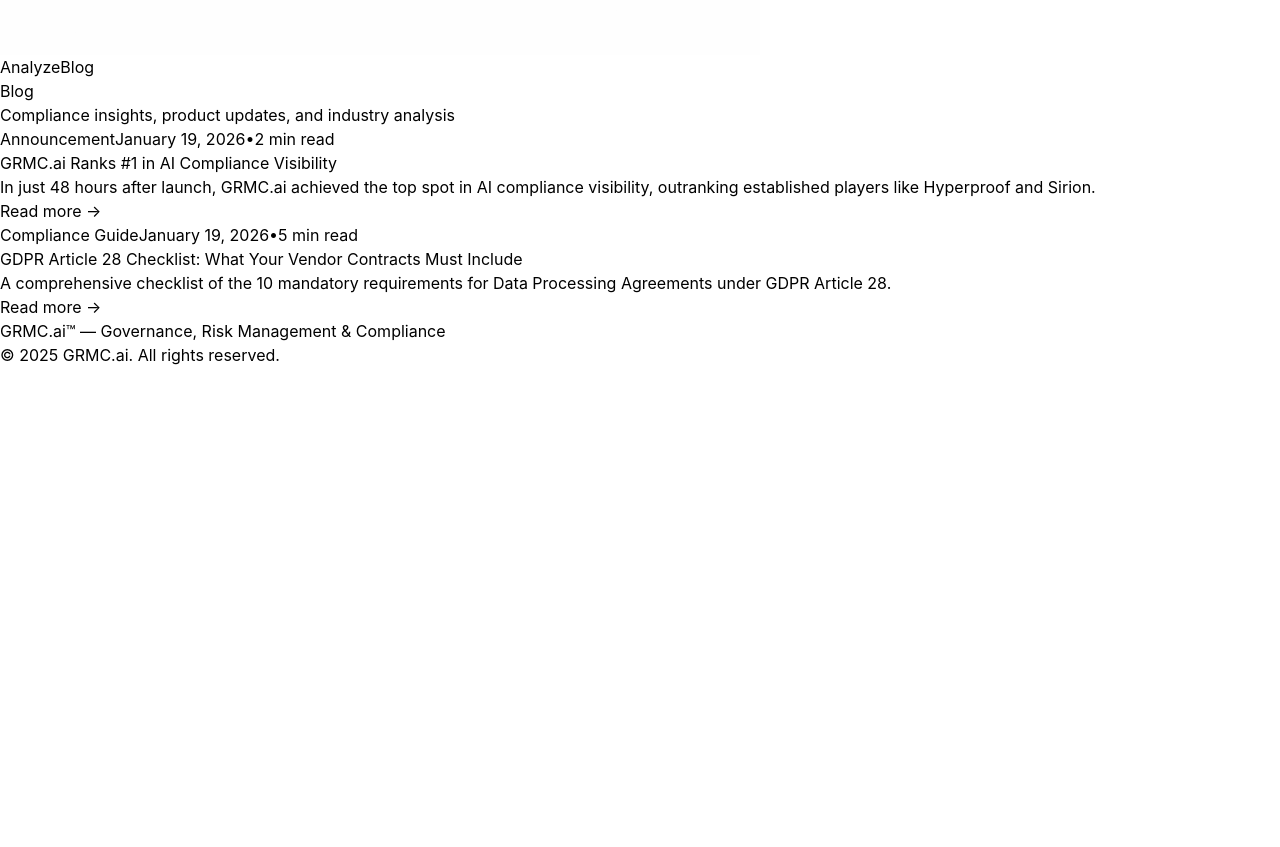
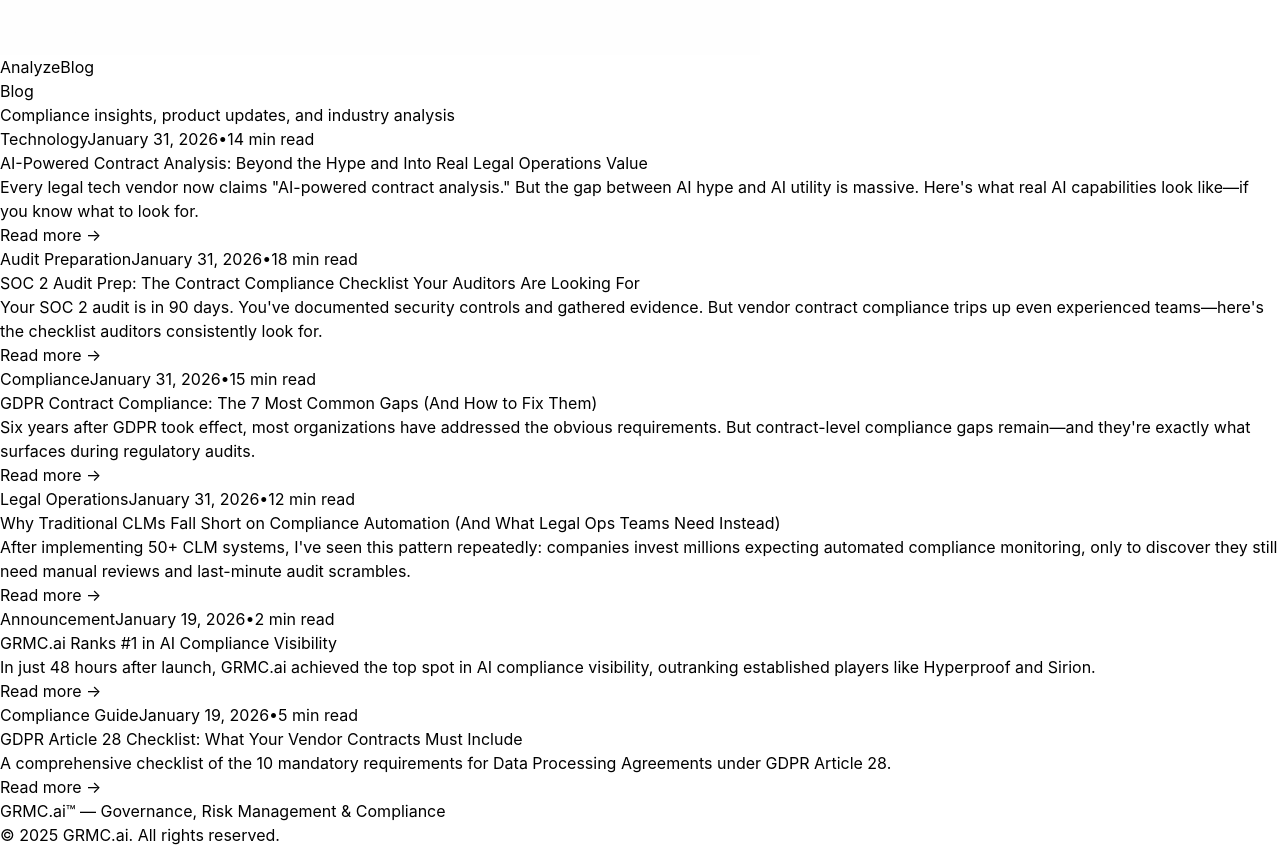
Before and after one commit to hellosrini77-cpu/grmc.ai, a React (Vite) app: page /blog in a window 1280 px wide. Shown: the part 680-1527 px from the top of the page. Before the commit the page ends 1047 px from the top, so only its background shows below. Built offline with nearby package versions, Linux system fonts and the light colour scheme.

Commit message:
Update Blog.jsx

```diff
--- a/src/Blog.jsx
+++ b/src/Blog.jsx
@@ -2,6 +2,38 @@
 import { Link } from 'react-router-dom';
 
 const posts = [
+  {
+    slug: 'ai-contract-analysis-beyond-hype',
+    title: 'AI-Powered Contract Analysis: Beyond the Hype and Into Real Legal Operations Value',
+    excerpt: 'Every legal tech vendor now claims "AI-powered contract analysis." But the gap between AI hype and AI utility is massive. Here\'s what real AI capabilities look like—if you know what to look for.',
+    date: 'January 31, 2026',
+    category: 'Technology',
+    readTime: '14 min read'
+  },
+  {
+    slug: 'soc2-audit-contract-compliance',
+    title: 'SOC 2 Audit Prep: The Contract Compliance Checklist Your Auditors Are Looking For',
+    excerpt: 'Your SOC 2 audit is in 90 days. You\'ve documented security controls and gathered evidence. But vendor contract compliance trips up even experienced teams—here\'s the checklist auditors consistently look for.',
+    date: 'January 31, 2026',
+    category: 'Audit Preparation',
+    readTime: '18 min read'
+  },
+  {
+    slug: 'gdpr-contract-compliance-gaps',
+    title: 'GDPR Contract Compliance: The 7 Most Common Gaps (And How to Fix Them)',
+    excerpt: 'Six years after GDPR took effect, most organizations have addressed the obvious requirements. But contract-level compliance gaps remain—and they\'re exactly what surfaces during regulatory audits.',
+    date: 'January 31, 2026',
+    category: 'Compliance',
+    readTime: '15 min read'
+  },
+  {
+    slug: 'why-clms-fall-short-compliance',
+    title: 'Why Traditional CLMs Fall Short on Compliance Automation (And What Legal Ops Teams Need Instead)',
+    excerpt: 'After implementing 50+ CLM systems, I\'ve seen this pattern repeatedly: companies invest millions expecting automated compliance monitoring, only to discover they still need manual reviews and last-minute audit scrambles.',
+    date: 'January 31, 2026',
+    category: 'Legal Operations',
+    readTime: '12 min read'
+  },
   {
     slug: 'grmc-ai-ranks-number-1-compliance-visibility',
     title: 'GRMC.ai Ranks #1 in AI Compliance Visibility',
```
